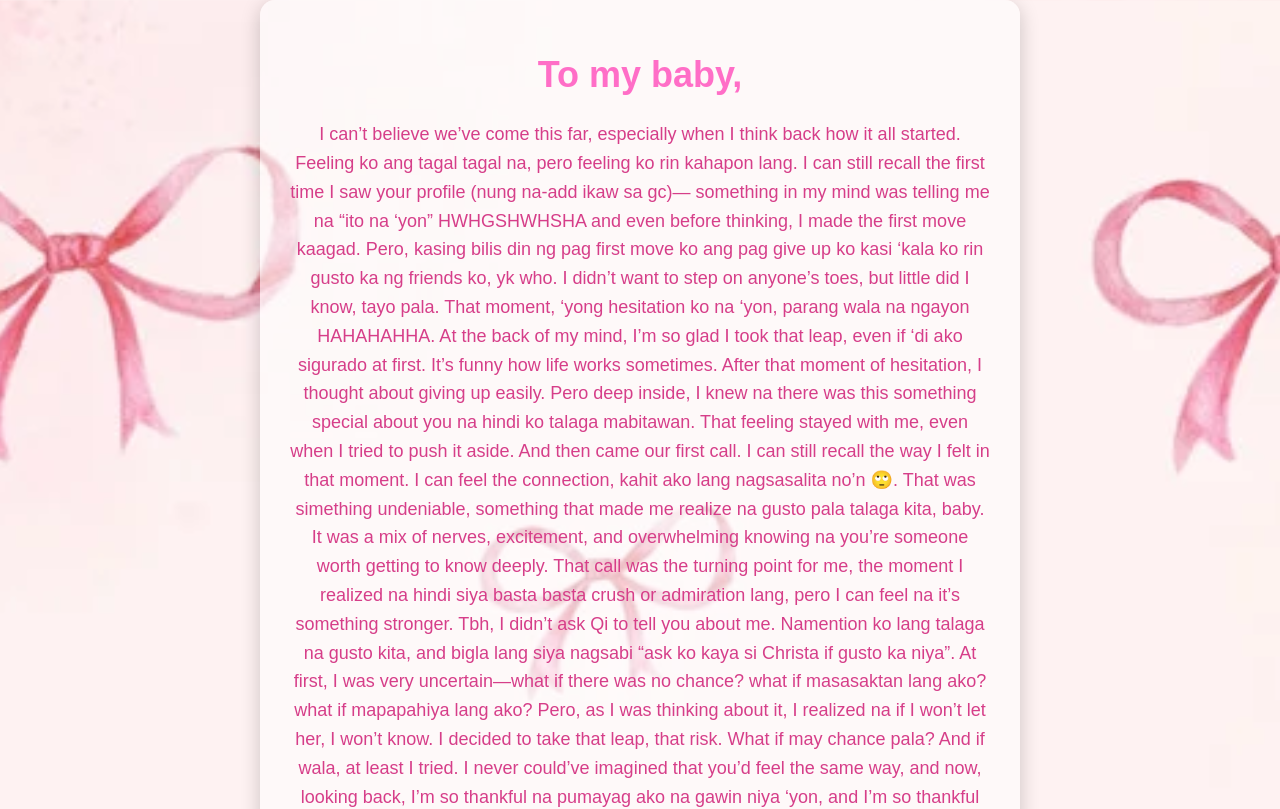
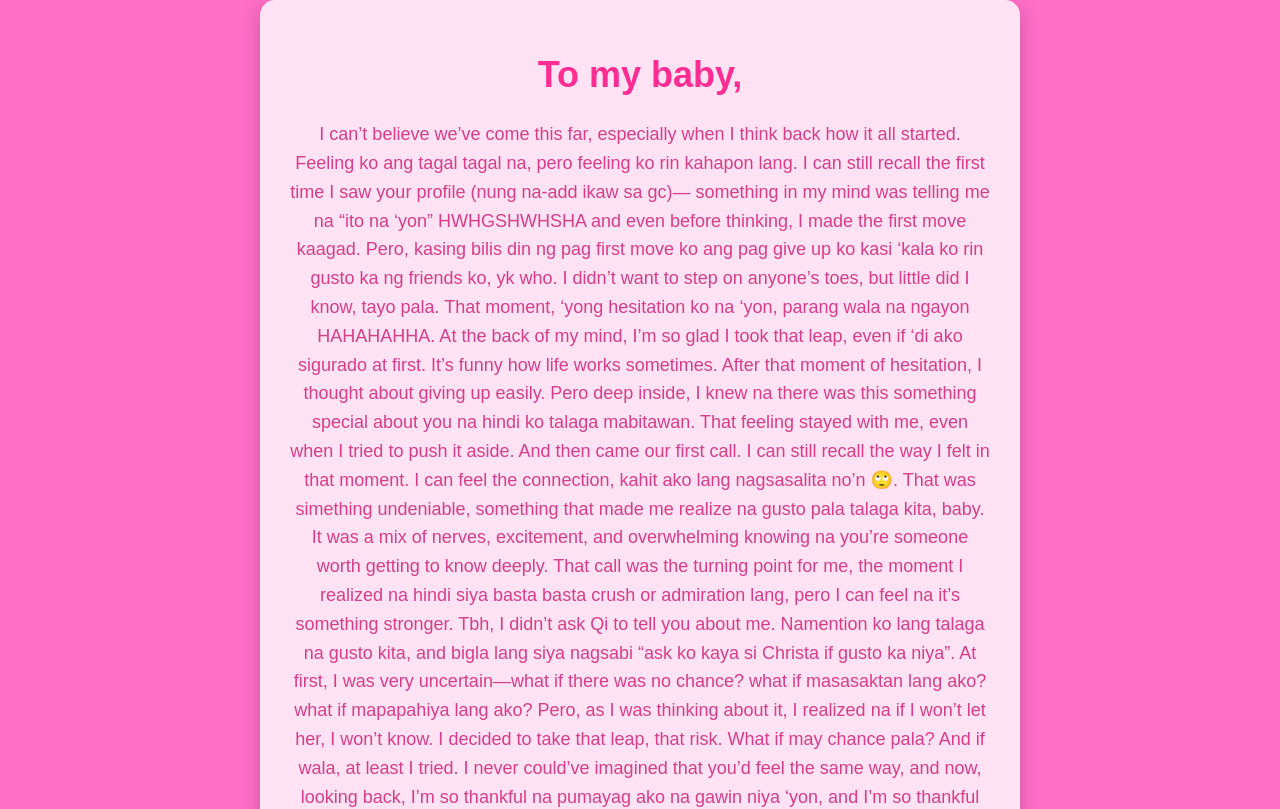
Before and after one commit to bellatlrlde/C, a plain HTML site: page main.html in a window 1280 px wide. Shown: the top 809 px of the page. Drawn offline with Linux system fonts and the light colour scheme.

Commit message:
Update main.html

```diff
--- a/main.html
+++ b/main.html
@@ -6,19 +6,17 @@
   <title>Love Letter</title>
   <style>
     body {
-      background-image: url('me.webp'); /* Replace with your image file */
-      background-size: cover;
-      background-position: center;
+      background-color: #ff6ec7; /* Pink background */
       color: white;
       font-family: 'Arial', sans-serif;
       margin: 0;
       display: flex;
       justify-content: center;
       align-items: center;
-      min-height: 100vh; /* Use min-height instead of height */
+      min-height: 100vh; /* Ensure the body takes up full height */
     }
     .content {
-      background-color: rgba(255, 255, 255, 0.6); /* White with opacity for readability */
+      background-color: rgba(255, 255, 255, 0.8); /* White with opacity for readability */
       padding: 30px;
       border-radius: 15px;
       box-shadow: 0 5px 20px rgba(0, 0, 0, 0.2);
@@ -28,7 +26,7 @@
       overflow-y: auto; /* Allows scrolling if the content is too long */
     }
     h1 {
-      color: #ff6ec7; /* Light pink for the heading */
+      color: #ff2d92; /* Darker pink for the heading */
       font-size: 36px;
     }
     p {
```
